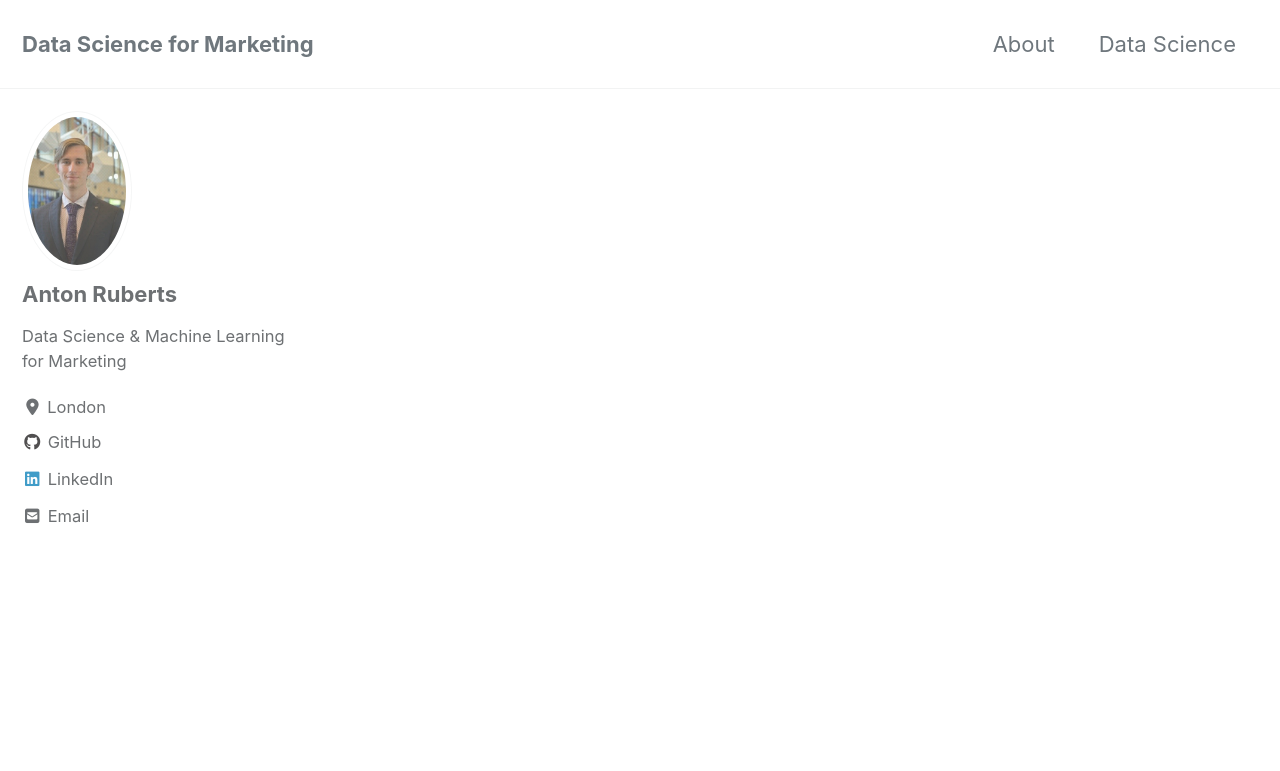
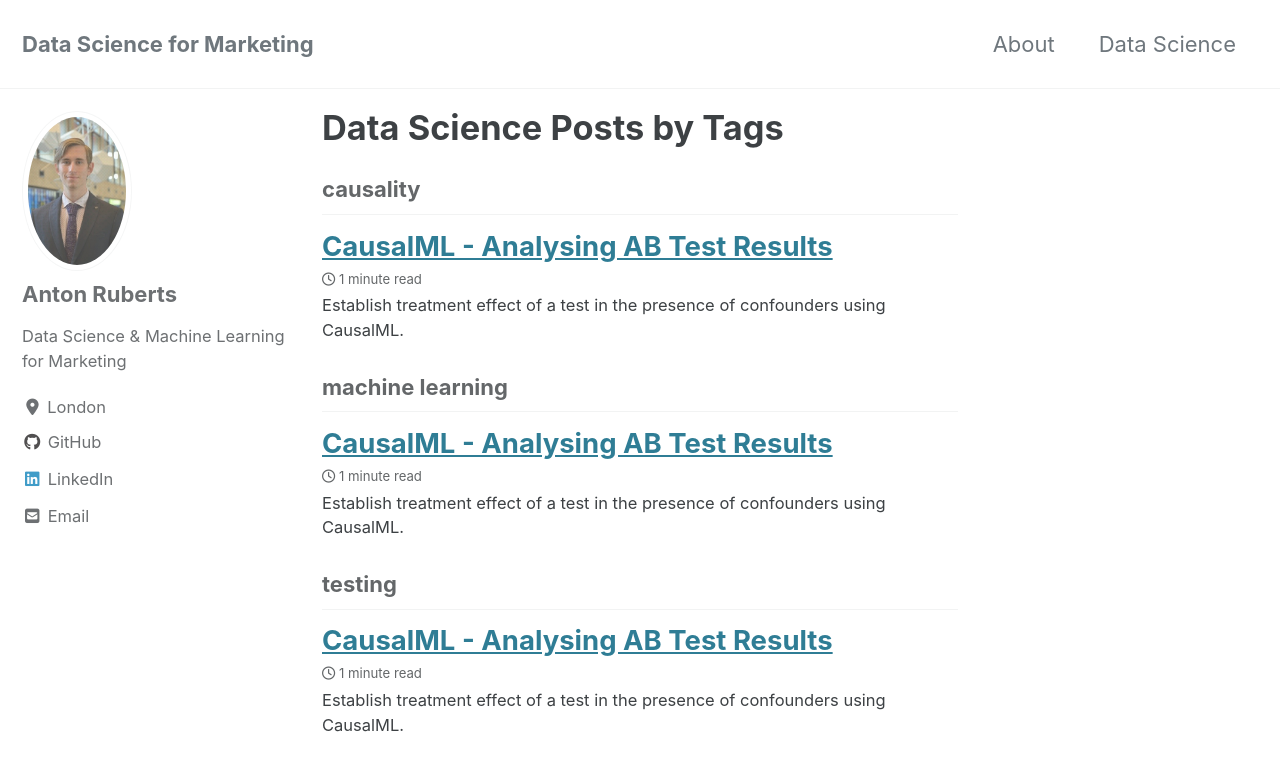
Before and after one commit to AntonsRuberts/AntonsRuberts.github.io, a Jekyll site: the page built from _pages/datascience.md, in a window 1280 px wide and 900 px high. Shown: the top 771 px of the window. Built offline with Jekyll 4.4.1, drawn with Linux system fonts in a browser that asks for light colours; cached includes are drawn as plain includes; nearby versions of some CDN libraries; some of the changed lines change nothing that is shown.

Commit message:
first post

````diff
--- a/_includes/scripts.html
+++ b/_includes/scripts.html
@@ -27,3 +27,9 @@
     <script src="{{ script | relative_url }}"></script>
   {% endfor %}
 {% endif %}
+
+{% if page.mathjax %}
+<script type="text/javascript" async
+  src="https://cdn.mathjax.org/mathjax/latest/MathJax.js?config=TeX-MML-AM_CHTML">
+</script>
+{% endif %}
--- a/_pages/datascience.md
+++ b/_pages/datascience.md
@@ -1,6 +1,7 @@
 ---
 layout: archive
 permalink: /datascience/
+title: Data Science Posts by Tags
 author_profile: true
 ---
 {% include group-by-array collection=site.posts field="tags" %}
--- /dev/null
+++ b/_posts/2020-05-10-causalml-test.md
@@ -0,0 +1,60 @@
+---
+title: CausalML - Analysing AB Test Results
+date: 2020-05-10
+tags: [testing, machine learning, causality]
+header:
+    image: "/assets/images/causalml_test/header.png"
+excerpt: "Establish treatment effect of a test in the presence of confounders using CausalML."
+mathjax: "true"
+---
+
+#Experiments in Marketing
+Experiments are a staple of causal reasoning and are widely used in many disciplines. In digital marketing, A/B test refers to the experiment design that splits the user base into two groups - control and treatment. Treatment group gets exposed to a new feature/design/offer/etc. while the control group's experience stays the same. The behaviours of two groups are monitored and compared with regards to a specific metric (e.g. conversion rate). If the treatment group has a statistically better performance, then the experiment is considered as a success and the feature gets rolled out to the entire user base. Sounds almost trivial, right? Well, unfortunately then the real-life happens and our experiment designs go to hell.
+
+Let's imagine a scenario: we want to know whether serving a website with localised translations is better than our current version of one-size-fits-all approach. We decide to run an A/B test and track the conversions of two groups. You can download the data [here](https://github.com/AntonsRuberts/datascience_marketing/tree/master/data) and get full code in my [github repo](https://github.com/AntonsRuberts/datascience_marketing/blob/master/CausalML_Analysing_AB_Test.ipynb).
+
+## Data Preprocessing
+This dataset is split into two tables, which I'll need to join. Also, most of the variables need to be transformed to serve as inputs into the ML model of choice (here it's LightGBM). To get the data ready, we'll follow the following pre-processing steps:
+
+1. Get seasonal variables from date
+2. Join two dataset
+3. Transform categorical into numerical
+
+```python
+main = pd.read_csv('./data/test_table.csv')
+users = pd.read_csv('./data/user_table.csv')
+
+#PREPROCESSING
+#Adding seasonal variables
+main['date'] = pd.to_datetime(main.date, format = '%Y-%m-%d')
+main['month'] = main['date'].apply(lambda x: x.month)
+main['day_month'] = main['date'].apply(lambda x: x.day)
+
+#Joining user data
+main = main.merge(users, how='inner')
+
+#Drop Spain country
+main = main.loc[main['country'] != 'Spain', :]
+
+#Transforming to numerical
+main['ads_channel'] = main['ads_channel'].fillna('direct')
+categorical = ['source', 'device', 'browser_language', 'ads_channel', 'browser', 'sex', 'country']
+for c in categorical:
+    main[c] = LabelEncoder().fit_transform(main[c])
+    main[c] = main[c].astype('category')
+```
+Here's how the resulting data should look like:
+<img src="{{ site.url }}{{ site.baseirl }}/assets/images/data_head.png", alt="Data Head after Preprocessing">
+
+```python
+#dropping date column
+main = main.drop('date', axis=1)
+
+sns.set_style("whitegrid")
+sns.barplot(x = ['Control', 'Treatment'], y = main.groupby('test')['conversion'].mean().values)
+plt.title('Conversion Rate')
+plt.show()
+print(f'Difference between Control and Treatment {np.round(main.groupby("test")["conversion"].mean()[1] - main.groupby("test")["conversion"].mean()[0], 5)}')
+```
+
+$$z = y+z$$
````
Also changed, not shown: assets/images/causalml_test/comparison.png (added), assets/images/causalml_test/data_head.PNG (added), assets/images/causalml_test/header.png (added).
